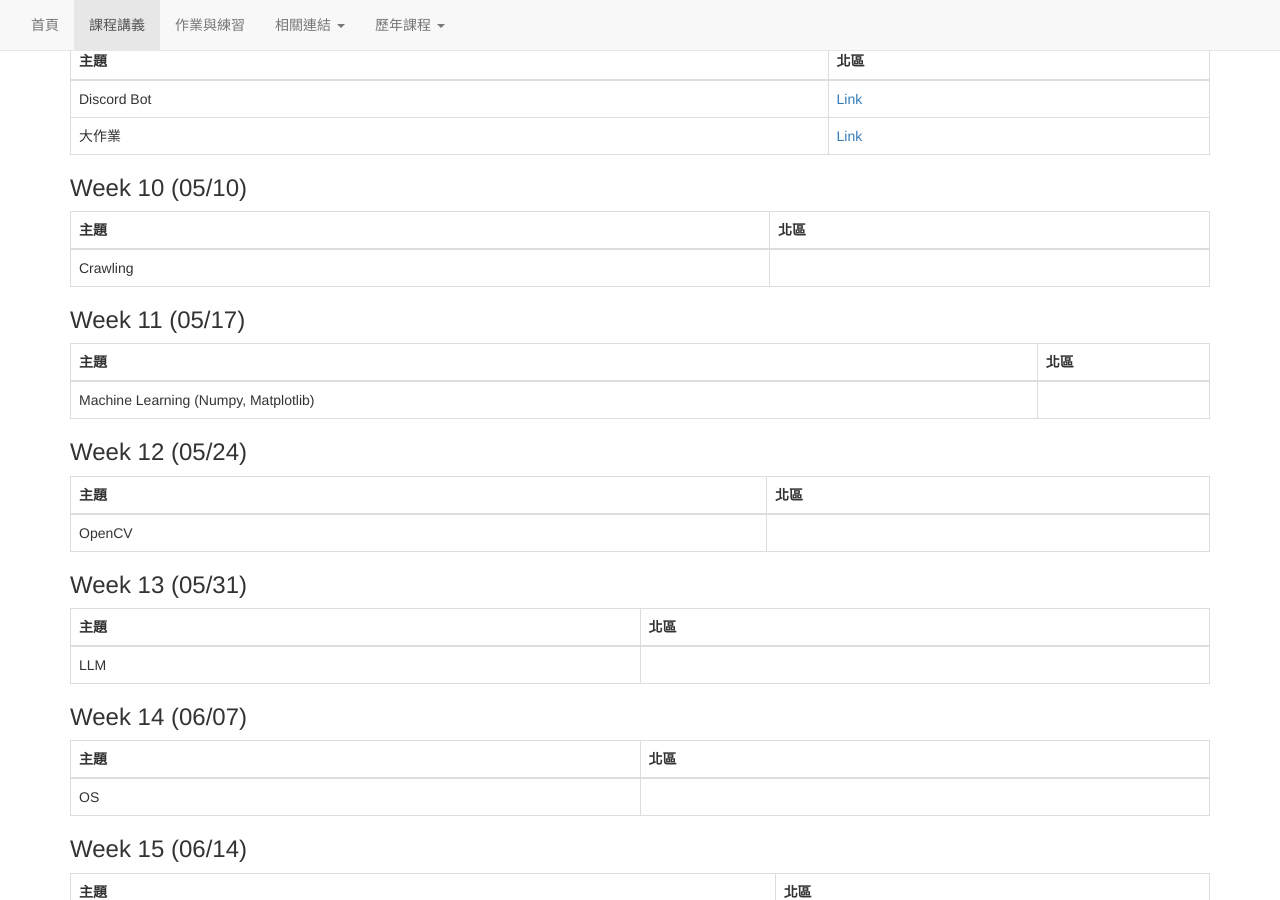
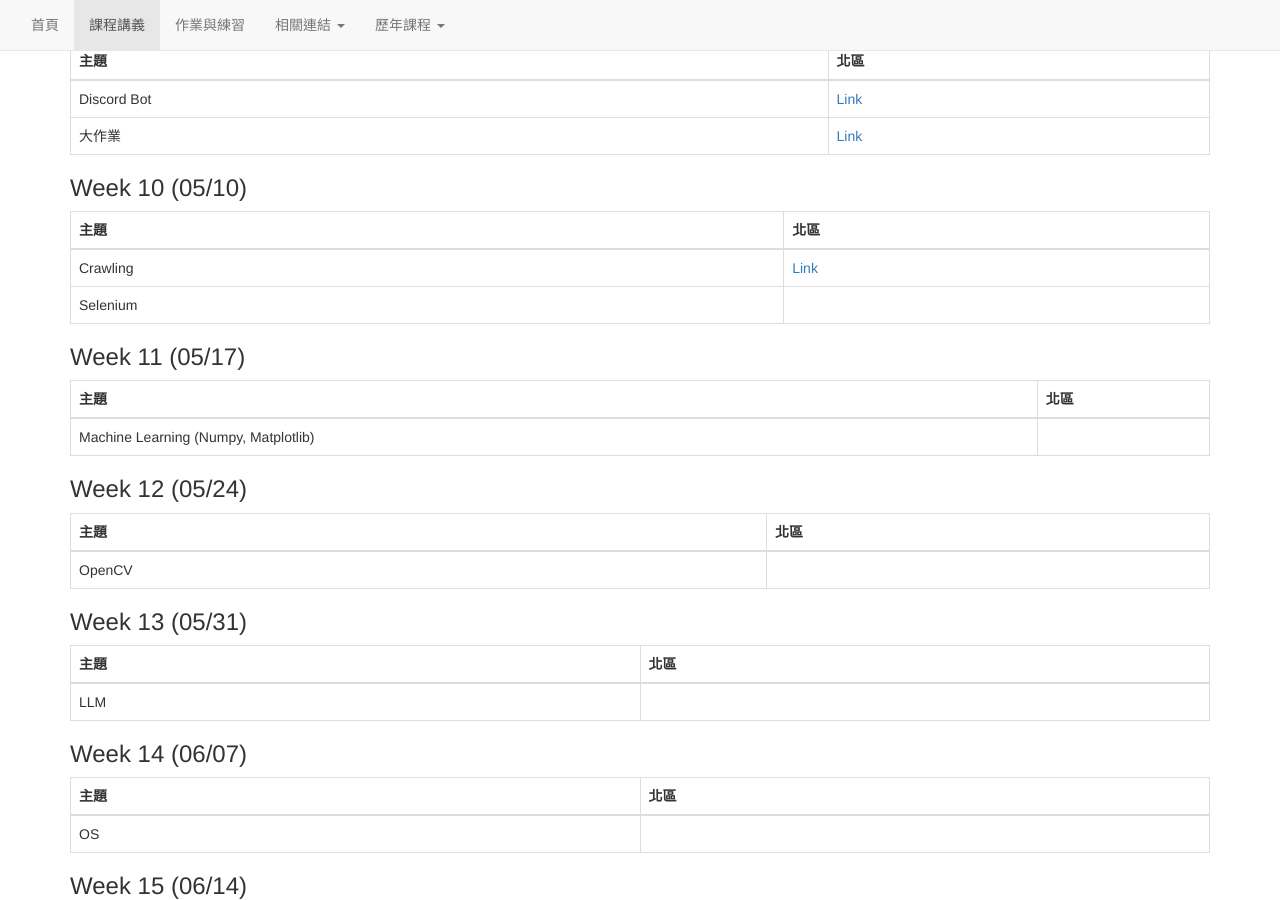
Before and after one commit to tw-csie-sprout/py2026, a Jekyll site: the page built from slides.md, in a window 1280 px wide and 900 px high, scrolled down 1770 px. Built offline with Jekyll 4.4.1, drawn with Linux system fonts in a browser that asks for light colours.

Commit message:
Add slide for Crawling

```diff
--- a/slides.md
+++ b/slides.md
@@ -95,7 +95,8 @@ title: "課程講義"
 {: .table .table-bordered}
 | 主題 | 北區 |
 | --- | --- |
-| Crawling |  |
+| Crawling | [Link](https://www.csie.ntu.edu.tw/~b13902145/sprout/py2026/crawling/) |
+| Selenium |  |
 
 ### Week 11 (05/17)
 
```
